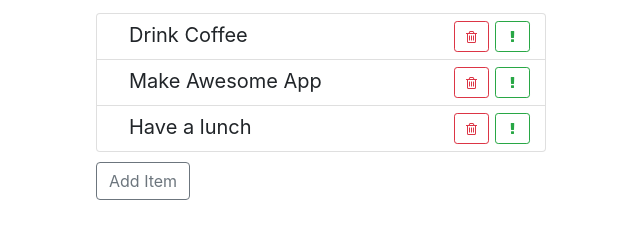
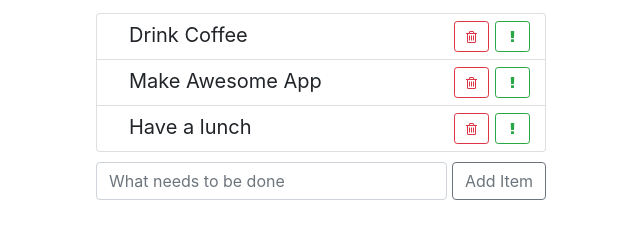
Before and after one commit to Dmprogram/list, a React app: page / in a window 1280 px wide. Shown: the part 161-400 px from the top of the page, without its empty margins (319-959 px from the left). Built offline with nearby package versions, Linux system fonts and the light colour scheme.

Commit message:
handling-forms

```diff
--- a/src/components/item-add-form/item-add-form.css
+++ b/src/components/item-add-form/item-add-form.css
@@ -1,3 +1,7 @@
 .item-add-form {
     margin-top: 10px;
 }
+
+.item-add-form input {
+    margin-right: 5px;
+}
--- a/src/components/item-add-form/item-add-form.js
+++ b/src/components/item-add-form/item-add-form.js
@@ -4,14 +4,39 @@ import './item-add-form.css';
 
 export default class ItemAddForm extends Component {
 
+    state = {
+        label: ''
+    };
+
+    onLabelChange = (event) => {
+        this.setState({
+            label: event.target.value
+        });
+    };
+
+    onSubmit = (event) => {
+        event.preventDefault();
+        this.props.addItem(this.state.label);
+        this.setState({
+            label: '1'
+        });
+    };
+
+
     render() {
         return (
-            <div className='item-add-form'>
-                <button className='btn btn-outline-secondary'
-                onClick={() => this.props.addItem('Hello world')}>
+            <form className='item-add-form d-flex'
+                onSubmit={this.onSubmit}>
+
+                <input type='text'
+                    className='form-control'
+                    onChange={this.onLabelChange}
+                    placeholder='What needs to be done'
+                    value={this.state.label}/>
+                <button className='btn btn-outline-secondary'>
                     Add Item
                 </button>
-            </div>
+            </form>
         )
     }
 
```
